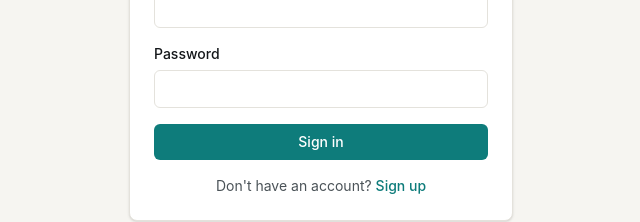
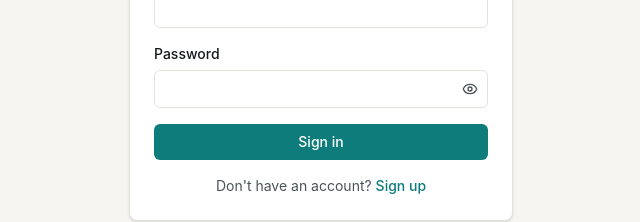
Before and after one commit to camxus/mailerdark, a Next.js app: page /sign-in in a window 1280 px wide. Shown: the part 370-592 px from the top of the page, without its empty margins (319-959 px from the left). Built offline with nearby package versions, Linux system fonts and the light colour scheme.

Commit message:
Add show/hide password on sign in

```diff
--- a/app/sign-in/page.tsx
+++ b/app/sign-in/page.tsx
@@ -8,11 +8,14 @@
 import { Input, Label, FieldError } from "@/components/ui/input";
 import { AuthShell } from "@/components/auth-shell";
 
+import { Eye, EyeOff } from "lucide-react";
+
 function SignInContent() {
   const router = useRouter();
   const searchParams = useSearchParams();
   const [email, setEmail] = useState("");
   const [password, setPassword] = useState("");
+  const [showPassword, setShowPassword] = useState(false);
   const [error, setError] = useState<string | null>(null);
   const [pending, setPending] = useState(false);
 
@@ -50,13 +53,24 @@
         </div>
         <div>
           <Label htmlFor="password">Password</Label>
+          <div className="relative">
             <Input
               id="password"
-            type="password"
+              type={showPassword ? "text" : "password"}
               value={password}
               onChange={(e) => setPassword(e.target.value)}
               required
+              className="pr-10"
             />
+            <button
+              type="button"
+              onClick={() => setShowPassword((prev) => !prev)}
+              className="absolute right-2.5 top-1/2 -translate-y-1/2 text-ink-soft hover:text-ink"
+              tabIndex={-1}
+            >
+              {showPassword ? <EyeOff size={16} /> : <Eye size={16} />}
+            </button>
+          </div>
         </div>
         <FieldError>{error}</FieldError>
         <Button type="submit" disabled={pending} className="w-full">
```
Lines whose indentation alone changed are shown as unchanged.
